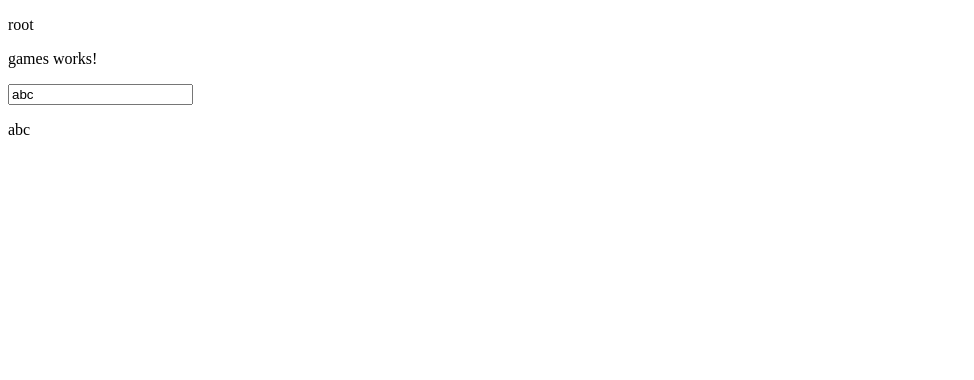
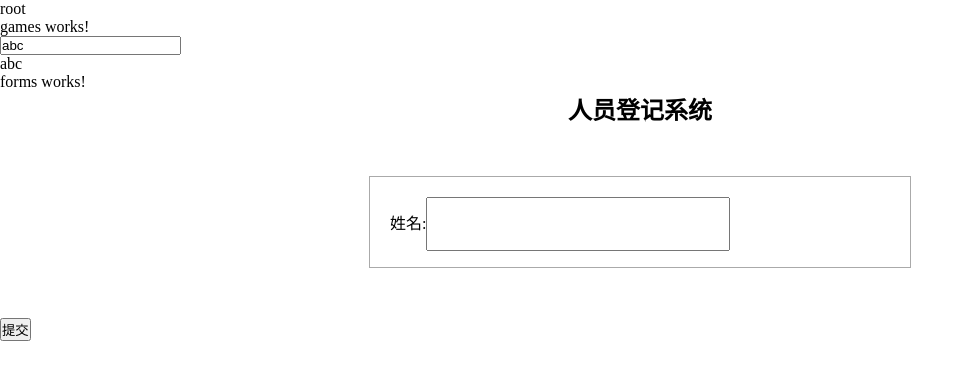
Before and after one commit to lch-howger/LichAngularTest, an Angular app: page / in a window 1280 px wide. Shown: the top 380 px of the page, without its empty margins (0-974 px from the left). Built offline with nearby package versions, Linux system fonts and the light colour scheme.

Commit message:
update forms

```diff
--- a/src/app/app.component.html
+++ b/src/app/app.component.html
@@ -4,3 +4,4 @@
 </p>
 
 <app-games></app-games>
+<app-forms></app-forms>
--- a/src/app/components/forms/forms.component.html
+++ b/src/app/components/forms/forms.component.html
@@ -1 +1,13 @@
 <p>forms works!</p>
+<h2 class="title">人员登记系统</h2>
+
+<ul class="people_list">
+  <li>
+    <span>姓名:</span>
+    <input type="text" [(ngModel)]="peopleInfo.name">
+  </li>
+
+
+</ul>
+
+<button (click)="submit()">提交</button>
--- a/src/app/components/forms/forms.component.scss
+++ b/src/app/components/forms/forms.component.scss
@@ -0,0 +1,21 @@
+
+.title{
+  text-align: center;
+}
+
+.people_list {
+  width: 500px;
+  margin: 50px auto;
+  padding: 20px;
+  border: 1px solid #aaa;
+
+  li {
+    height: 50px;
+    line-height: 50px;
+
+    input {
+      width: 300px;
+      height: 50px;
+    }
+  }
+}
--- a/src/app/components/forms/forms.component.ts
+++ b/src/app/components/forms/forms.component.ts
@@ -1,4 +1,4 @@
-import { Component, OnInit } from '@angular/core';
+import {Component, OnInit} from '@angular/core';
 
 @Component({
   selector: 'app-forms',
@@ -7,9 +7,18 @@ import { Component, OnInit } from '@angular/core';
 })
 export class FormsComponent implements OnInit {
 
-  constructor() { }
+  constructor() {
+  }
 
   ngOnInit(): void {
   }
 
+  public peopleInfo: any = {
+    name: "",
+
+  }
+
+  submit() {
+    alert(this.peopleInfo.name)
+  }
 }
--- a/src/styles.scss
+++ b/src/styles.scss
@@ -1 +1,10 @@
 /* You can add global styles to this file, and also import other style files */
+
+* {
+  margin: 0px;
+  padding: 0px;
+}
+
+ul, ol {
+  list-style-type: none;
+}
```
